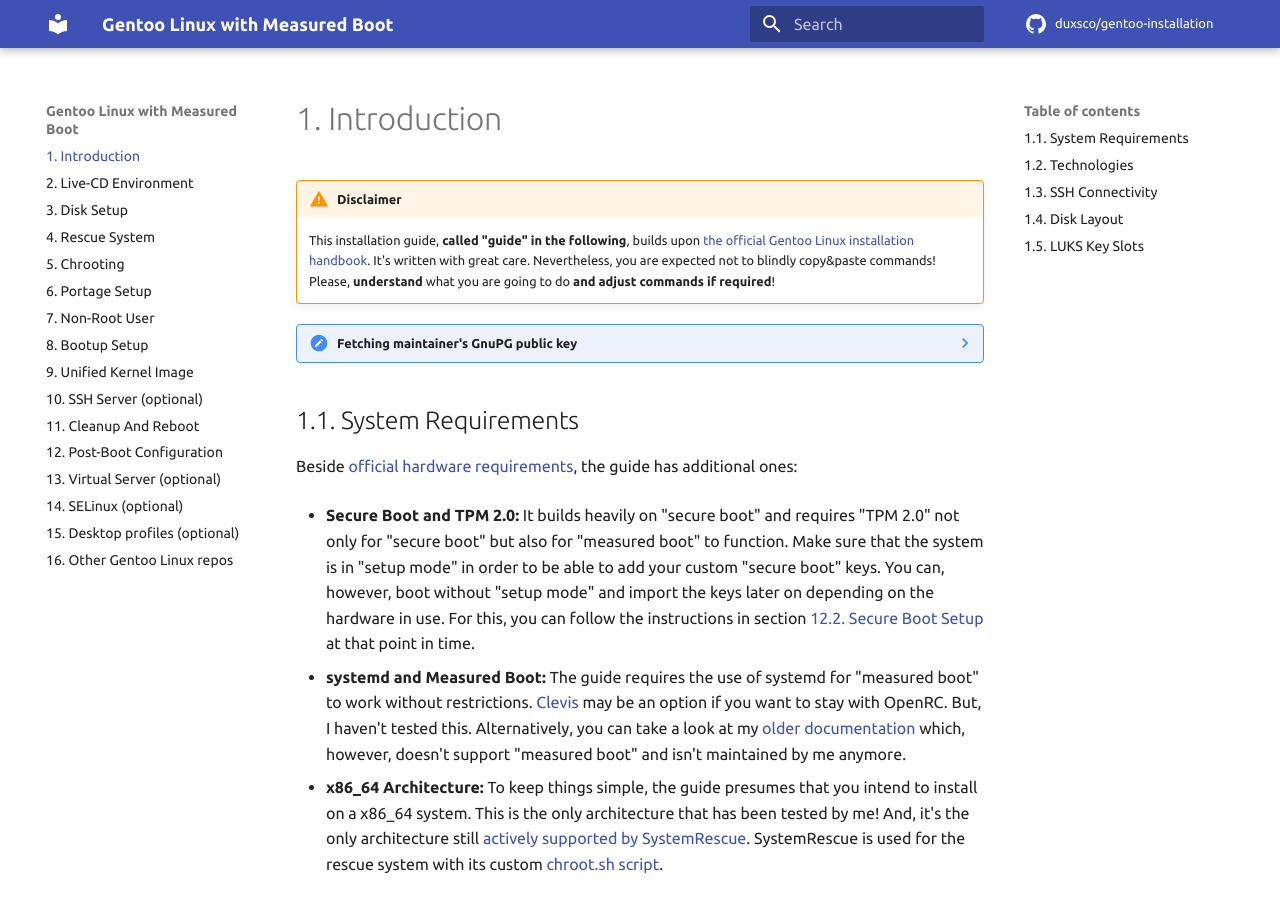
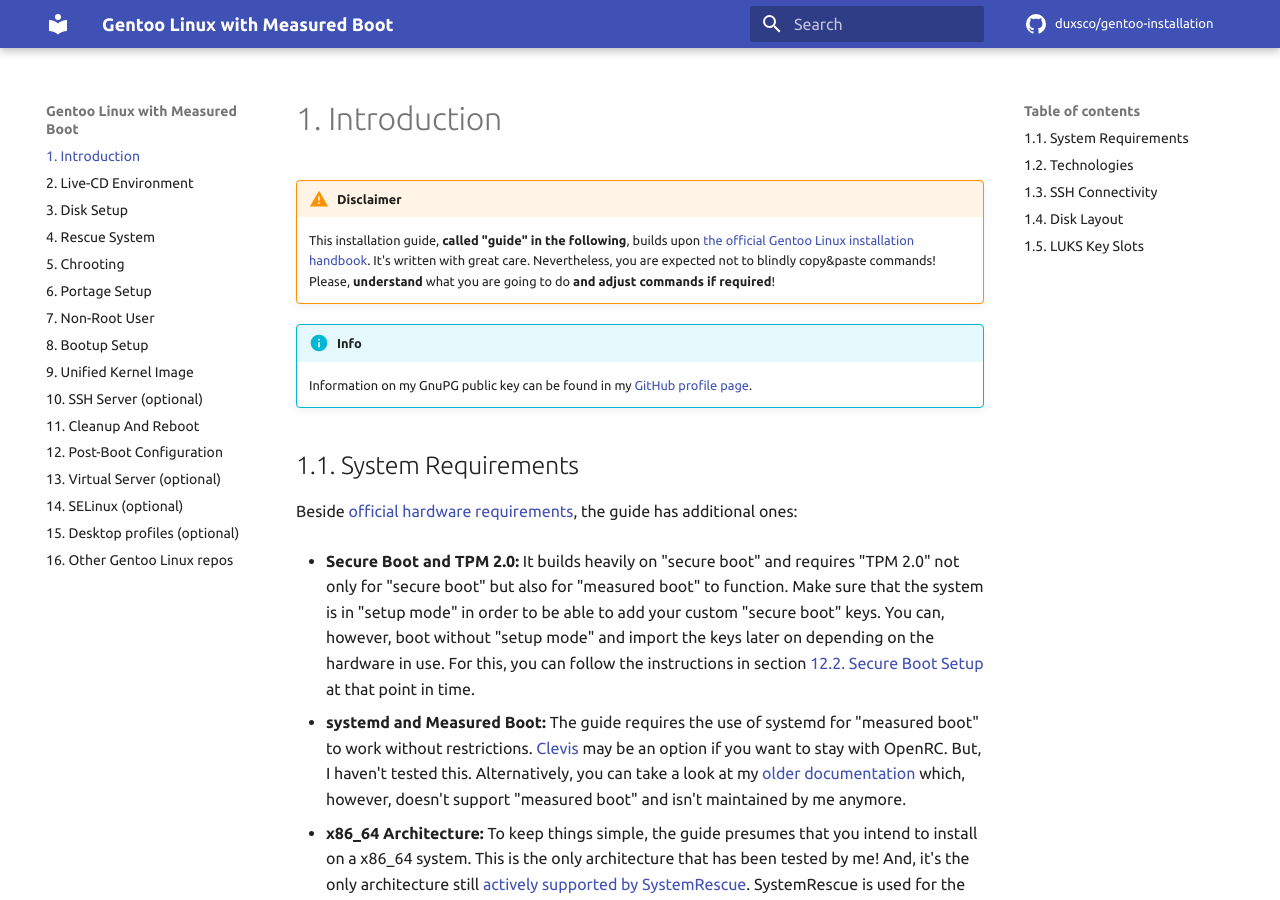
Before and after one commit to duxsco/gentoo-installation, an MkDocs documentation site: the page built from docs/index.md, in a window 1280 px wide and 900 px high. Built offline with MkDocs 1.6.1 and Material for MkDocs 9.7.7, drawn with Linux system fonts in a browser that asks for light colours; comment, search, counter and statistics services are not loaded; part of the change alters nothing that is shown.

Commit message:
Link GitHub profile page

````diff
--- a/docs/index.md
+++ b/docs/index.md
@@ -1,32 +1,8 @@
 !!! warning "Disclaimer"
     This installation guide, **called "guide" in the following**, builds upon [the official Gentoo Linux installation handbook](https://wiki.gentoo.org/wiki/Handbook:AMD64/Full/Installation). It's written with great care. Nevertheless, you are expected not to blindly copy&paste commands! Please, **understand** what you are going to do **and adjust commands if required**!
 
-??? note "Fetching maintainer's GnuPG public key"
-    All Git commits and tags as well as release files auto-created by GitHub are GnuPG signed. [Release files are checked](https://github.com/duxsco/gentoo-installation/blob/main/assets/check_sign_release.sh) prior to signing.
-
-    You can fetch my GnuPG public key the following way:
-
-    ```shell
-    gpg --locate-external-keys "d at myGitHubUsername dot de"
-    ```
-
-    If above command doesn't work due to disabled [WKD](https://wiki.gnupg.org/WKD) in "gpg.conf" you can do:
-
-    ```shell
-    gpg --auto-key-locate clear,wkd --locate-external-keys "d at myGitHubUsername dot de"
-    ```
-
-    If it still doesn't work due to reasons (copy&paste one after the other):
-
-    ```shell
-    curl --tlsv1.3 -o duxsco.asc "https://openpgpkey.duxsco.de/.well-known/openpgpkey/duxsco.de/hu/8o5dopsxjamgc3ujwjq4fyfbo3qn4kdw?l=d"
-
-    # Check whether everything is kosher before importing for real:
-    gpg --import-options show-only --import duxsco.asc
-
-    # If everything is fine, import the public key:
-    gpg --key-origin wkd --import duxsco.asc
-    ```
+!!! info
+    Information on my GnuPG public key can be found in my [GitHub profile page](https://github.com/duxsco/).
 
 ## 1.1. System Requirements
 
````
